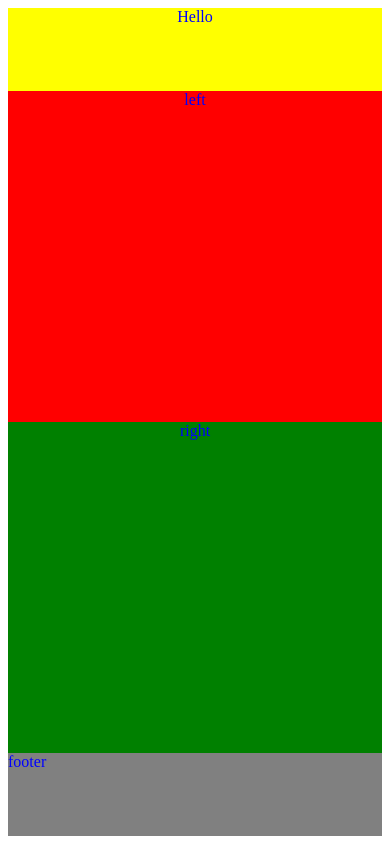
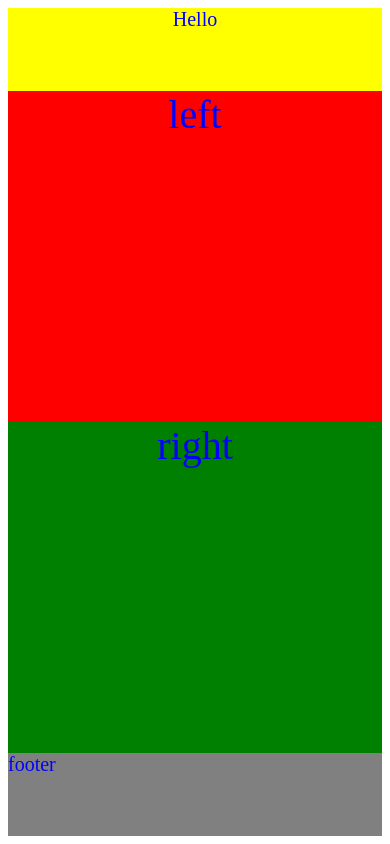
Before and after one commit to Safamaklada1/responsive, a plain HTML site: page index.html in a window 390 px wide. Drawn offline with Linux system fonts and the light colour scheme.

Commit message:
index, style, responsive

```diff
--- a/css/responsive.css
+++ b/css/responsive.css
@@ -7,19 +7,21 @@ body {
 	-ms-user-select: none;
 	user-select: none;
 	color: blue;
+	font-size:20px;
 
 }
 
 .side {
 	width: 100% !important;
-	/*transform: rotate(360deg);*/
+	-webkit-transform: rotate(360deg) ;
+	transition: width 2s ,-webkit-transform 2s;
 	height: 40% !important;
-	font-size: 1em;
 	text-align: center;
+
 }
 
-@media screen and (orientation: landscape) {
+/*@media screen and (orientation: landscape) {
 	body {
 		color: red;
 	}
-}
+}*/
--- a/css/style.css
+++ b/css/style.css
@@ -12,6 +12,7 @@ header{
 	width: 100%;
 	height:10%;
 	text-align: center;
+	font-size: 1em;
 
 }
 
@@ -19,19 +20,20 @@ header{
 	/*font-size: 32px;*/
 	font-size:2em;
 	height: 80%;
-	/*transition: width 0.5s;*/
+	transition: width 0.5s;
+	width: 50%;
 }
 
 #leftSide {
 	background: red;
 	float: left;
-	width: 50%;
+
 
 }
 #rightSide {
 	background: green;
 	float: right;
-	width: 50%;
+
 
 }
 .clear-box{
```
Also changed, not shown: index.html (+1 -1 lines).
